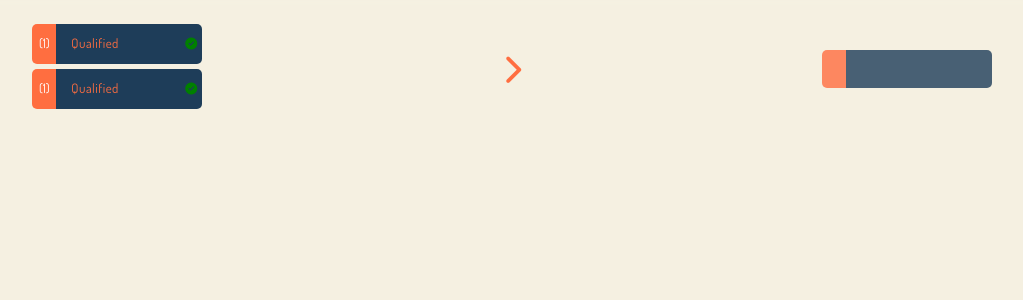
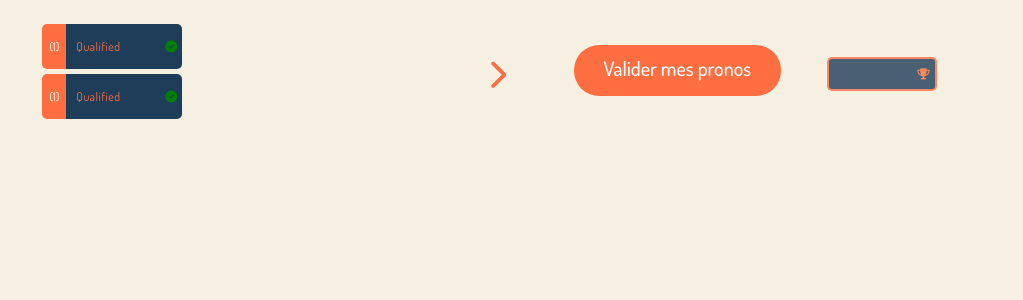
Before and after one commit to thierry-tranchant/tennis-project, a Rails app: a page that uses app/views/pronos/new.html.erb in a window 1280 px wide. Shown: the part 64-364 px from the top of the page, without its empty margins (128-1151 px from the left). Run offline with Rails 7, Linux system fonts and the light colour scheme; a user stored in the database is signed in; data comes from the database, SQL or seed files in the repository; tables that the repository leaves empty hold one stand-in row (values such as "Sample post"); style sheets or scripts are compiled from the project's sources; some libraries are stand-ins or nearby versions.

Commit message:
finish basic form layout and dynamism

```diff
--- a/app/assets/stylesheets/components/_button.scss
+++ b/app/assets/stylesheets/components/_button.scss
@@ -4,6 +4,9 @@
   padding-top: 11px;
   padding-bottom: 16px;
   border-radius: 25px;
+  &:hover {
+    opacity: 0.7;
+  }
 }
 
 .button-primary {
--- a/app/assets/stylesheets/components/_pronos.scss
+++ b/app/assets/stylesheets/components/_pronos.scss
@@ -1,7 +1,7 @@
 .game-box {
   border-radius: 5px;
   margin: auto auto;
-  width: 170px;
+  width: 140px;
 }
 
 .arrow-between-games {
@@ -14,19 +14,36 @@
 
 .form-player-box {
   display: flex;
-  width: 170px;
+  width: 110px;
   opacity: 0.8;
+  border-radius: 5px;
+  .player-name {
+    border-top: 2px solid $orange;
+    border-bottom: 2px solid $orange;
+    border-left: 2px solid $orange;
+    border-top-left-radius: 5px ;
+    border-bottom-left-radius: 5px ;
+  }
+  .player-result {
+    border-top: 2px solid $orange;
+    border-bottom: 2px solid $orange;
+    border-right: 2px solid $orange;
+  }
 }
 
 .player-box {
   display: flex;
-  height: 40px;
   margin-bottom: 5px;
   width: 100%;
+  height: 45px;
+  .player-name {
+    padding-top: 5px;
+    padding-bottom: 5px;
+  }
 }
 
 .player-seed {
-    font-size: 13px;
+    font-size: 12px;
     display: flex;
     align-items: center;
     justify-content: space-around;
@@ -40,22 +57,26 @@
   }
 
 .player-name {
-  font-size: 13px;
+  font-size: 12px;
   letter-spacing: 0.5px;
   display: flex;
   align-items: center;
   background-color: $blue;
   color: $orange;
   flex-grow: 1;
-  padding-left: 15px;
-  input {
-    background-color: $blue;
+  padding-left: 10px;
+  word-wrap: break-word;
+  textarea {
+    background-color: $blue !important;
     border: none;
     padding-left: 0;
+    padding-right: 0;
+    font-size: 12px;
+    letter-spacing: 0.5px;
+    resize: none;
+    text-align: center;
   }
 }
-
-
 
 .player-result {
   background-color: $blue;
@@ -69,6 +90,7 @@
   .fa-check-circle {
     color: green;
     padding-right: 5px;
+    padding-left: 5px;
     font-size: 12px;
     cursor: pointer;
   }
@@ -78,4 +100,9 @@
     padding-right: 5px;
     font-size: 12px;
   }
+  .fa-trophy {
+    font-size: 11px;
+    padding-right: 5px;
+    padding-left: 4px;
+  }
 }
--- a/app/views/pronos/new.html.erb
+++ b/app/views/pronos/new.html.erb
@@ -1,5 +1,6 @@
 <div id="prono-tournament-table" class="my-4 mx-5">
   <%= simple_form_for @scrapp, url: '/pronos', method: 'post', html: { style: "
+  margin-right: 30px;
   display: grid;
   row-gap: 20px;
   grid-template-columns: repeat(#{@rounds.length * 2 + 1}, 1fr);
@@ -49,12 +50,9 @@
             grid-column-end: <%= game.grid_column %>;
             grid-row-start: <%= game.previous_game(game.first_player_previous_game_index).grid_row_start %>;
             grid-row-end: <%= game.previous_game(game.first_player_previous_game_index).grid_row_end + 1 %>;">
-            <div class="player-seed">
-
-            </div>
             <div class="player-name">
               <%= scrapp.simple_fields_for :prono do |f| %>
-              <%= f.input :winner, input_html: { class: 'text-warning', name: "prono-#{game.first_player_previous_game_index}" }, wrapper_html: { class: 'mb-0' }, label: false %>
+              <%= f.input :winner, as: :text, input_html: { rows: 1, class: 'text-warning', disabled: true, name: "prono-#{game.first_player_previous_game_index}" }, wrapper_html: { class: 'mb-0' }, label: false %>
             <% end %>
             </div>
             <div class="player-result">
@@ -75,12 +73,9 @@
             grid-column-end: <%= game.grid_column %>;
             grid-row-start: <%= game.previous_game(game.second_player_previous_game_index).grid_row_start %>;
             grid-row-end: <%= game.previous_game(game.second_player_previous_game_index).grid_row_end + 1 %>;">
-            <div class="player-seed">
-
-            </div>
             <div class="player-name">
               <%= scrapp.simple_fields_for :prono do |f| %>
-                <%= f.input :winner, input_html: { class: 'text-warning', name: "prono-#{game.second_player_previous_game_index}" }, wrapper_html: { class: 'mb-0' }, label: false %>
+                <%= f.input :winner, as: :text, input_html: { rows: 1, class: 'text-warning', disabled: true, name: "prono-#{game.second_player_previous_game_index}" }, wrapper_html: { class: 'mb-0' }, label: false %>
               <% end %>
             </div>
 
@@ -102,17 +97,24 @@
       grid-column-start: <%= @rounds.length * 2 + 1 %>;
       grid-column-end: <%= @rounds.length * 2 + 1 %>;
       grid-row-start: 1;
-      grid-row-end: <%= @rounds.max + 1%>">
-      <div class="player-seed">
-
-      </div>
+      grid-row-end: <%= @rounds.max + 1%>;">
       <div class="player-name">
         <%= scrapp.simple_fields_for :prono do |f| %>
-          <%= f.input :winner, input_html: { class: 'text-warning', name: "prono-#{@games.count}" }, wrapper_html: { class: 'mb-0' }, label: false %>
+          <%= f.input :winner, as: :text, input_html: { rows: 1, class: 'text-warning', disabled: true, name: "prono-#{@games.count}" }, wrapper_html: { class: 'mb-0' }, label: false %>
         <% end %>
       </div>
       <div class="player-result">
+        <i class="fas fa-trophy text-warning"></i>
       </div>
+    </div>
+    <div style="
+      grid-column-start: <%= @rounds.length * 2 %>;
+      grid-column-end: <%= @rounds.length * 2 + 2 %>;
+      grid-row-start: 1;
+      grid-row-end: 2;
+      margin: auto auto">
+      <%= scrapp.submit 'Valider mes pronos',
+      class: "button button-warning border-0 text-white h5 mr-4" %>
     </div>
   <% end %>
 </div>
```
Also changed, not shown: app/javascript/plugins/init_prono.js.
